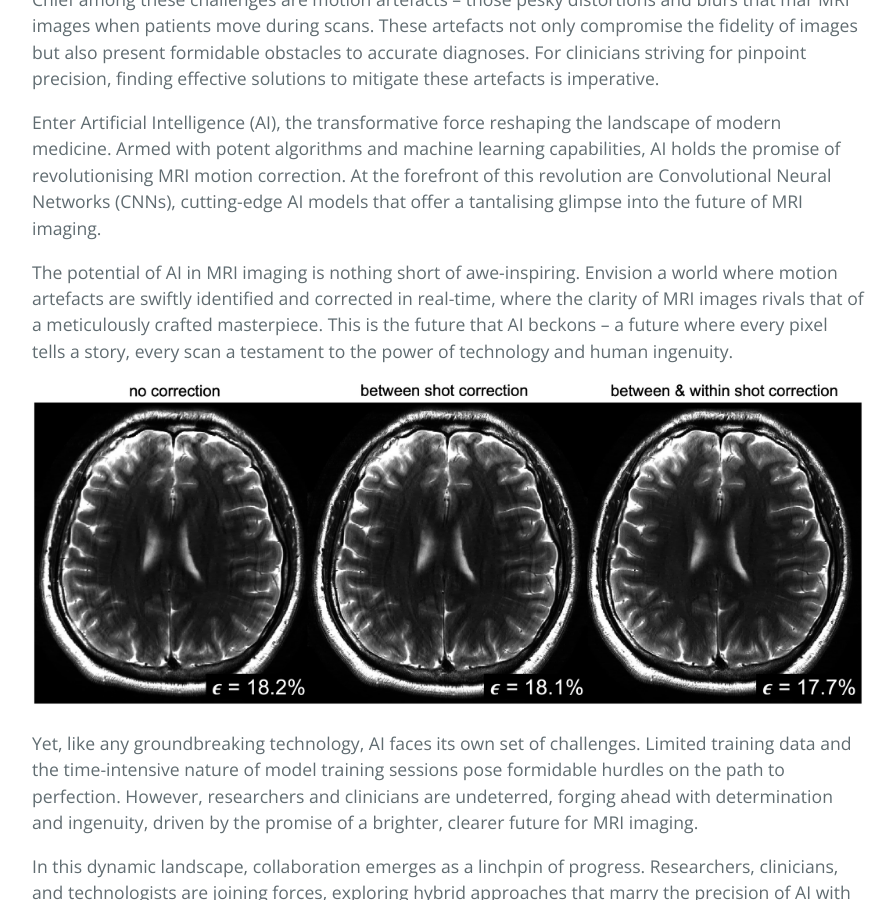
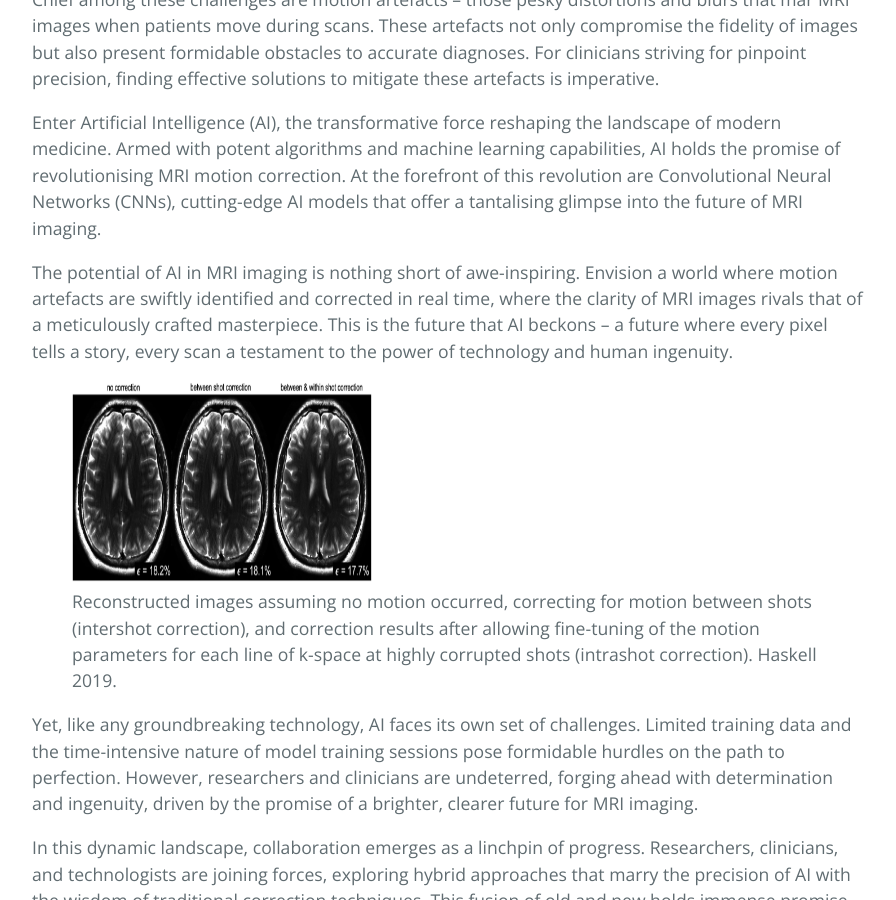
Before and after one commit to arelakaunu/arelakaunu.github.io, a Jekyll site: the page built from ai-medical.md, in a window 1280 px wide and 900 px high, scrolled down 1293 px. Shown: the whole window, without its empty margins (192-1088 px from the left). Built offline with Jekyll 4.4.1, drawn with Linux system fonts in a browser that asks for light colours; our own code applies the rules of GitHub Pages for plain Markdown files; some of the changed text lies outside the part shown.

Commit message:
Update ai-medical.md

```diff
--- a/ai-medical.md
+++ b/ai-medical.md
@@ -2,7 +2,7 @@
 layout: default
 ---
 
-# How Machine Learning is used to Reduce Motion in Magnetic Resonance Imaging (MRI)
+# How Machine Learning is Used to Reduce Motion in Magnetic Resonance Imaging (MRI)
 
 ## TLDR
 In the realm of modern healthcare, Magnetic Resonance Imaging (MRI) reigns supreme for its unparalleled precision. However, motion artefacts often compromise image clarity, hindering accurate diagnoses. Enter Artificial Intelligence (AI), wielding Convolutional Neural Networks (CNNs) to revolutionise MRI motion correction. While AI shows immense promise, challenges like limited data and lengthy training sessions persist. Yet, through collaboration and innovation, hybrid approaches are emerging, combining AI with traditional techniques for sharper MRI images. The future of MRI imaging holds boundless possibilities, where AI and human expertise converge to redefine patient care.
@@ -14,9 +14,14 @@ Chief among these challenges are motion artefacts – those pesky distortions an
 
 Enter Artificial Intelligence (AI), the transformative force reshaping the landscape of modern medicine. Armed with potent algorithms and machine learning capabilities, AI holds the promise of revolutionising MRI motion correction. At the forefront of this revolution are Convolutional Neural Networks (CNNs), cutting-edge AI models that offer a tantalising glimpse into the future of MRI imaging.
 
-The potential of AI in MRI imaging is nothing short of awe-inspiring. Envision a world where motion artefacts are swiftly identified and corrected in real-time, where the clarity of MRI images rivals that of a meticulously crafted masterpiece. This is the future that AI beckons – a future where every pixel tells a story, every scan a testament to the power of technology and human ingenuity.
+The potential of AI in MRI imaging is nothing short of awe-inspiring. Envision a world where motion artefacts are swiftly identified and corrected in real time, where the clarity of MRI images rivals that of a meticulously crafted masterpiece. This is the future that AI beckons – a future where every pixel tells a story, every scan a testament to the power of technology and human ingenuity.
 
-![Sample Image](/haskell.jpg)
+<figure>
+  <img src="haskell.jpg" alt="Image of motion correction" width="300" height="200">
+  <figcaption>Reconstructed images assuming no motion occurred, correcting
+for motion between shots (intershot correction), and correction results after allowing fine-tuning of the motion parameters for
+each line of k-space at highly corrupted shots (intrashot correction). Haskell 2019.</figcaption>
+</figure>
 
 Yet, like any groundbreaking technology, AI faces its own set of challenges. Limited training data and the time-intensive nature of model training sessions pose formidable hurdles on the path to perfection. However, researchers and clinicians are undeterred, forging ahead with determination and ingenuity, driven by the promise of a brighter, clearer future for MRI imaging.
 
```
